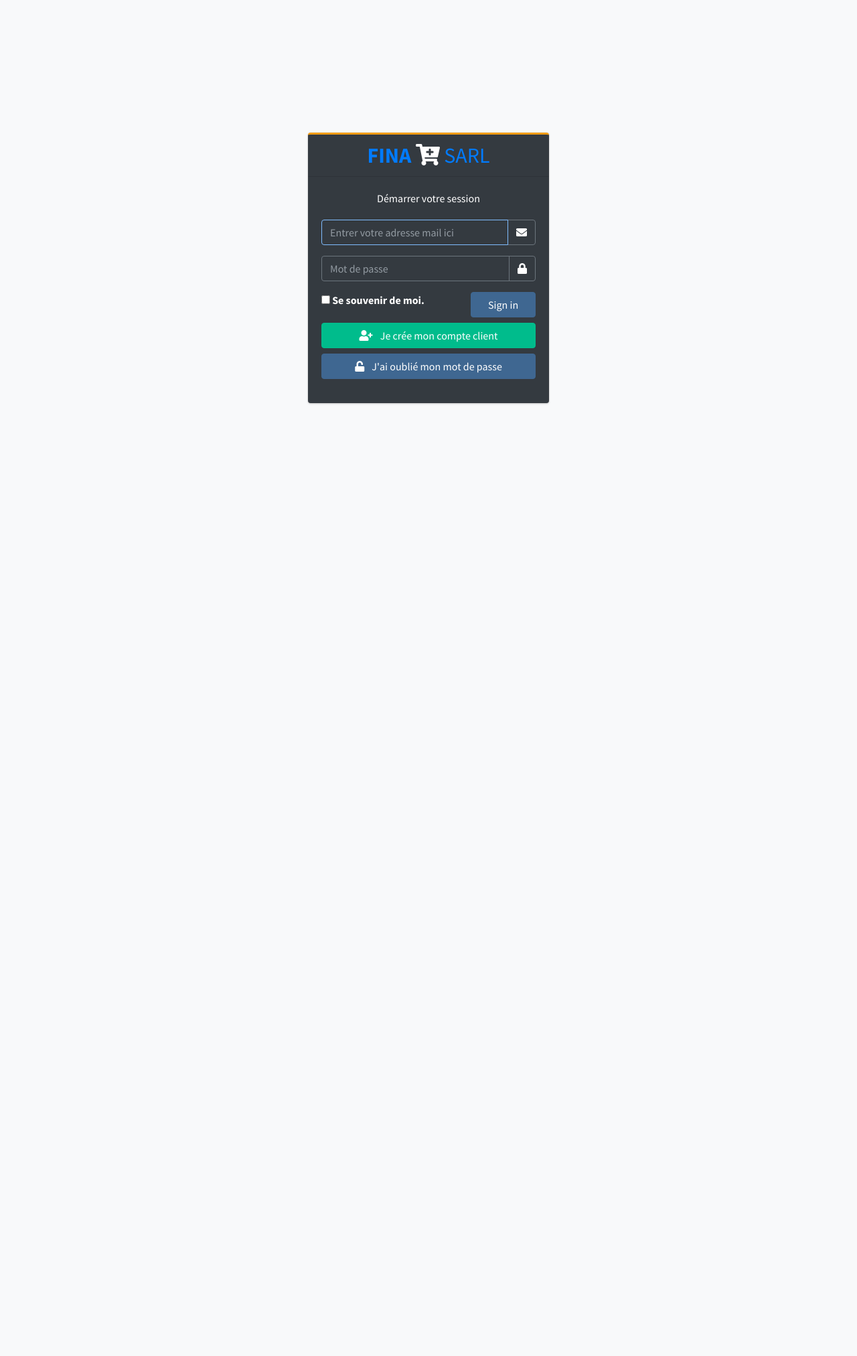
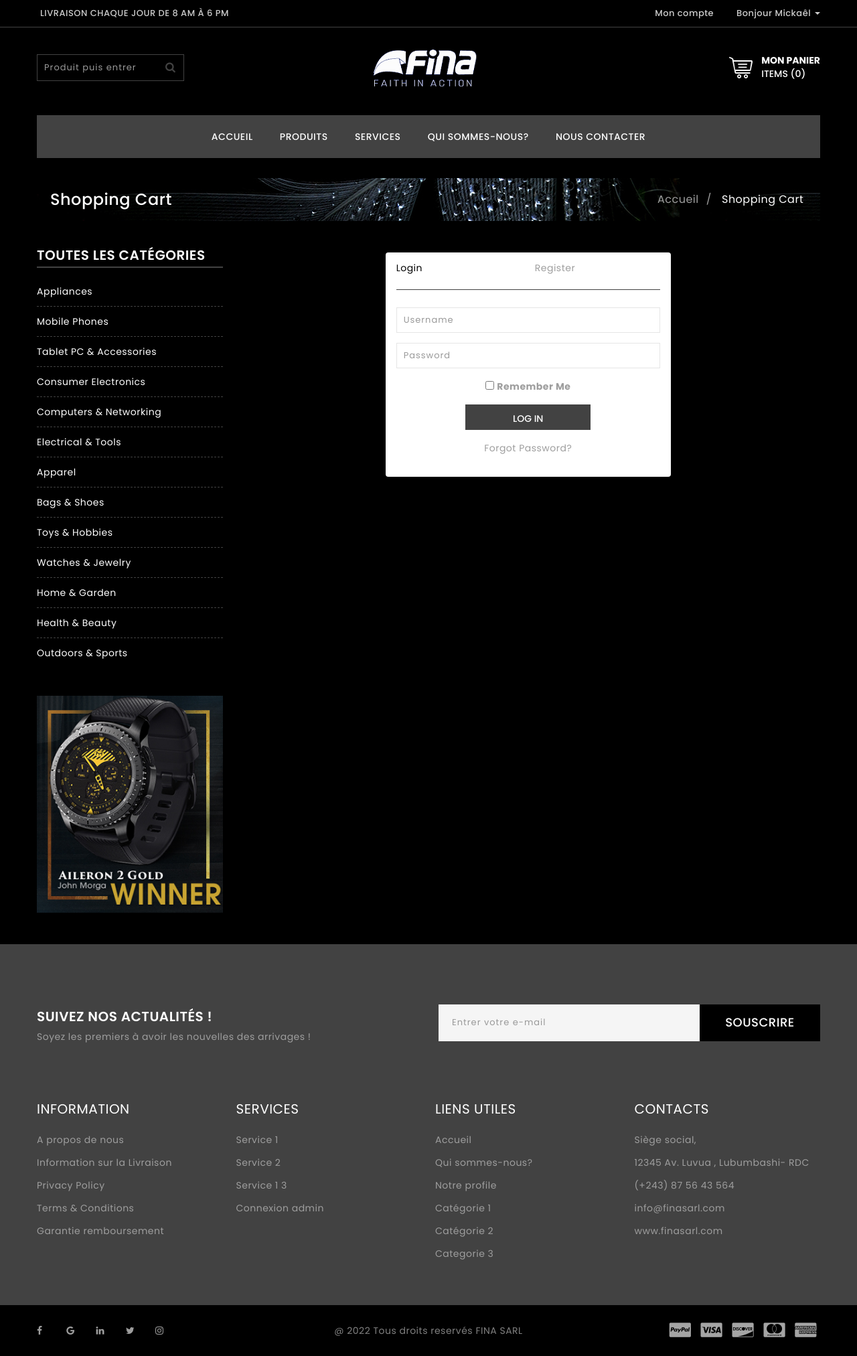
Before and after one commit to rkimwebmaster/finastore, a Symfony app: template templates/security/login.html.twig in a window 1280 px wide. Shown: the whole page at 67% size. Before the commit the page ends 604 px from the top, so only its background shows below. Run offline with Twig, Linux system fonts and the light colour scheme; the template is opened without the code that fills it, so the values that code supplies are empty; some libraries are stand-ins or nearby versions.

Commit message:
troisieme

```diff
--- a/templates/_partials/_ariane.html.twig
+++ b/templates/_partials/_ariane.html.twig
@@ -1,10 +1,18 @@
             <!-- =====  BANNER STRAT  ===== -->
         <div class="col-sm-12">
           <div class="breadcrumb ptb_20">
-            <h1>Shopping Cart</h1>
+            <h1>
+            {% block ariane1 %}
+            Shopping Cart
+            {% endblock %}
+            </h1>
             <ul>
-              <li><a href="index.html">Home</a></li>
-              <li class="active">Shopping Cart</li>
+              <li><a href="index.html">Accueil</a></li>
+              <li class="active">
+            {% block ariane2 %}
+              Shopping Cart
+            {% endblock %}
+              </li>
             </ul>
           </div>
         </div>
--- a/templates/_partials/_footer.html.twig
+++ b/templates/_partials/_footer.html.twig
@@ -11,7 +11,7 @@
             </div>
             <div class="col-sm-6">
               <div class="news-form pull-right">
-                <form onsubmit="return validatemail();" method="post">
+                <form onsubmit="return validatemail();" action="{{url('app_creationNewsLetter')}}" method="get">
                   <div class="form-group required">
                     <input name="email" id="email" placeholder="Entrer votre e-mail" class="form-control input-lg" required="" type="email">
                     <button type="submit" class="btn btn-default btn-lg">Souscrire</button>
@@ -25,28 +25,28 @@
           <div class="col-md-3 footer-block">
             <h6 class="footer-title ptb_20">Information</h6>
             <ul>
-              <li><a href="#">A propos de nous</a></li>
-              <li><a href="#">Information sur la Livraison</a></li>
-              <li><a href="#">Privacy Policy</a></li>
-              <li><a href="#">Terms & Conditions</a></li>
-              <li><a href="{{url('app_contact')}}">Contactez nous</a></li>
+              <li><a href="{{url('app_qsn')}}">A propos de nous</a></li>
+              <li><a href="{{url('app_qsn')}}">Information sur la Livraison</a></li>
+              <li><a href="{{url('app_policy')}}">Privacy Policy</a></li>
+              <li><a href="{{url('app_qsn')}}">Terms & Conditions</a></li>
+              <li><a href="{{url("app_garantie_remboursement")}}">Garantie remboursement </a></li>
             </ul>
           </div>
           <div class="col-md-3 footer-block">
             <h6 class="footer-title ptb_20">Services</h6>
             <ul>
-              <li><a href="#">Returns</a></li>
-              <li><a href="#">Site Map</a></li>
-              <li><a href="#">Wish List</a></li>
-              <li><a href="#">My Account</a></li>
-              <li><a href="#">Order History</a></li>
+              <li><a href="#">Service 1</a></li>
+              <li><a href="#">Service 2</a></li>
+              <li><a href="#">Service 1 3</a></li>
+              <li><a href="{{url("app_login")}}">Connexion admin</a></li>
             </ul>
           </div>
           <div class="col-md-3 footer-block">
-            <h6 class="footer-title ptb_20">Extras</h6>
+            <h6 class="footer-title ptb_20">Liens utiles </h6>
             <ul>
-              <li><a href="#">Accueil</a></li>
-              <li><a href="#">Qui sommes-nous?</a></li>
+              <li><a href="{{url('app_qsn')}}">Accueil</a></li>
+              <li><a href="{{url('app_qsn')}}">Qui sommes-nous?</a></li>
+              <li><a href="{{asset('profilefina2.pdf')}}">Notre profile</a></li>
               <li><a href="#">Catégorie 1</a></li>
               <li><a href="#">Catégorie 2</a></li>
               <li><a href="#">Categorie 3</a></li>
@@ -56,10 +56,10 @@
             <h6 class="footer-title ptb_20">Contacts</h6>
             <ul>
               <li>Siège social,</li>
-              <li>12345 Street name, California USA</li>
-              <li>(+324) 97b 87 546</li>
-              <li>leonode.wc@gmail.com</li>
-              <li><a href="webtronblue.com">www.lionode.com</a></li>
+              <li>12345 Av. Luvua , Lubumbashi- RDC</li>
+              <li>(+243) 87 56 43 564</li>
+              <li>info@finasarl.com</li>
+              <li><a href="finasarl.com">www.finasarl.com</a></li>
             </ul>
           </div>
         </div>
@@ -70,11 +70,11 @@
             <div class="col-sm-4">
               <div class="social_icon">
                 <ul>
-                  <li><a href="#"><i class="fa fa-facebook"></i></a></li>
-                  <li><a href="#"><i class="fa fa-google"></i></a></li>
-                  <li><a href="#"><i class="fa fa-linkedin"></i></a></li>
-                  <li><a href="#"><i class="fa fa-twitter"></i></a></li>
-                  <li><a href="#"><i class="fa fa-rss"></i></a></li>
+                  <li><a href="{#{entreprise.facebook}#}"><i class="fa fa-facebook"></i></a></li>
+                  <li><a href="{#{entreprise.googleplus}#}"><i class="fa fa-google"></i></a></li>
+                  <li><a href="{#{entreprise.linkedin}#}"><i class="fa fa-linkedin"></i></a></li>
+                  <li><a href="{#{entreprise.twitter}#}"><i class="fa fa-twitter"></i></a></li>
+                  <li><a href="{#{entreprise.instagramme}#}"><i class="fa fa-instagram"></i></a></li>
                 </ul>
               </div>
             </div>
--- a/templates/_partials/_header.html.twig
+++ b/templates/_partials/_header.html.twig
@@ -37,7 +37,7 @@
             <div class="navbar-header col-xs-6 col-sm-4"> <a class="navbar-brand" href="index.html"> <img alt="themini" src="images/logo2.png"> </a> </div>
             <div class="col-xs-6 col-sm-4 shopcart">
               <div id="cart" class="btn-group btn-block mtb_40">
-                <button type="button" class="btn" data-target="{{url("app_panier")}}" data-toggle="collapse" aria-expanded="true"><span id="shippingcart">Mon panier</span><span id="cart-total">items (0)</span> </button>
+                <button type="button" class="btn" data-target="#cart-dropdown" data-toggle="collapse" aria-expanded="true"><span id="shippingcart">Mon panier</span><span id="cart-total">items (0)</span> </button>
               </div>
               <div id="cart-dropdown" class="cart-menu collapse">
                 <ul>
@@ -65,7 +65,7 @@
                     <table class="table">
                       <tbody>
                         <tr>
-                          <td class="text-right"><strong>Sub-Total</strong></td>
+                          <td class="text-right"><strong>Sous-total</strong></td>
                           <td class="text-right">$2,100.00</td>
                         </tr>
                         <tr>
@@ -84,10 +84,10 @@
                     </table>
                   </li>
                   <li>
-                    <form action="cart_page.html">
-                      <input class="btn pull-left mt_10" value="View cart" type="submit">
+                    <form action="{{url("app_panier")}}">
+                      <input title="Voir mon panier"  class="btn pull-left mt_10" value="Panier" type="submit">
                     </form>
-                    <form action="checkout_page.html">
+                    <form action="{{url("app_panier")}}">
                       <input class="btn pull-right mt_10" value="Checkout" type="submit">
                     </form>
                   </li>
@@ -105,49 +105,49 @@
                   <ul class="dropdown-menu mega-dropdown-menu row">
                     <li class="col-md-3">
                       <ul>
-                        <li class="dropdown-header">Women's</li>
+                        <li class="dropdown-header">Catégorie 1</li>
                         <li><a href="#">Unique Features</a></li>
                         <li><a href="#">Image Responsive</a></li>
                         <li><a href="#">Auto Carousel</a></li>
                         <li><a href="#">Newsletter Form</a></li>
                         <li><a href="#">Four columns</a></li>
                         <li><a href="#">Four columns</a></li>
-                        <li><a href="#">Good Typography</a></li>
+                        <li><a href="{{url('app_produits')}}">Tous les produits</a></li>
                       </ul>
                     </li>
                     <li class="col-md-3">
                       <ul>
-                        <li class="dropdown-header">Man's</li>
+                        <li class="dropdown-header">Catégorie 2</li>
                         <li><a href="#">Unique Features</a></li>
                         <li><a href="#">Image Responsive</a></li>
                         <li><a href="#">Four columns</a></li>
                         <li><a href="#">Auto Carousel</a></li>
                         <li><a href="#">Newsletter Form</a></li>
                         <li><a href="#">Four columns</a></li>
-                        <li><a href="#">Good Typography</a></li>
+                        <li><a href="{{url('app_produits')}}">Tous les produits</a></li>
                       </ul>
                     </li>
                     <li class="col-md-3">
                       <ul>
-                        <li class="dropdown-header">Children's</li>
+                        <li class="dropdown-header">Categorie 3</li>
                         <li><a href="#">Unique Features</a></li>
                         <li><a href="#">Four columns</a></li>
                         <li><a href="#">Image Responsive</a></li>
                         <li><a href="#">Auto Carousel</a></li>
                         <li><a href="#">Newsletter Form</a></li>
                         <li><a href="#">Four columns</a></li>
-                        <li><a href="#">Good Typography</a></li>
+                        <li><a href="{{url('app_produits')}}">Tous les produits</a></li>
                       </ul>
                     </li>
                     <li class="col-md-3">
                       <ul>
                         <li id="myCarousel" class="carousel slide" data-ride="carousel">
                           <div class="carousel-inner">
-                            <div class="item active"> <a href="#"><img src="images/menu-banner1.jpg" class="img-responsive" alt="Banner1"></a></div>
+                            <div class="item active"> <a href="#"><img src="{{asset('images/menu-banner1.jpg')}}" class="img-responsive" alt="Banner1"></a></div>
                             <!-- End Item -->
-                            <div class="item"> <a href="#"><img src="images/menu-banner2.jpg" class="img-responsive" alt="Banner1"></a></div>
+                            <div class="item"> <a href="#"><img src="{{asset('images/menu-banner2.jpg')}}" class="img-responsive" alt="Banner1"></a></div>
                             <!-- End Item -->
-                            <div class="item"> <a href="#"><img src="images/menu-banner3.jpg" class="img-responsive" alt="Banner1"></a></div>
+                            <div class="item"> <a href="#"><img src="{{asset('images/menu-banner3.jpg')}}" class="img-responsive" alt="Banner1"></a></div>
                             <!-- End Item -->
                           </div>
                           <!-- End Carousel Inner -->
@@ -159,10 +159,10 @@
                 </li>
                 <li class="dropdown"> <a href="#" class="dropdown-toggle" data-toggle="dropdown">Services </a>
                   <ul class="dropdown-menu">
-                    <li> <a href="cart_page.html">Cart</a></li>
-                    <li> <a href="checkout_page.html">Checkout</a></li>
-                    <li> <a href="product_detail_page.html">Product Detail Page</a></li>
-                    <li> <a href="single_blog.html">Single Post</a></li>
+                    <li> <a href="{{url("app_panier")}}">Service 1 </a></li>
+                    <li> <a href="{{url("app_panier")}}">Service 2</a></li>
+                    <li> <a href="#">Service 3</a></li>
+                    <li> <a href="#">Service 4</a></li>
                   </ul>
                 </li>
                 <li> <a href="{{url("app_qsn")}}">Qui sommes-nous?</a></li>
--- a/templates/base.html.twig
+++ b/templates/base.html.twig
@@ -81,7 +81,11 @@
           <div class="row">
 
             <div class="col-xs-12 map mb_80">
+                            {% block principalBas %}
+
               <div id="map"></div>
+                              {% endblock %}
+
             </div>
 
           </div>
--- a/templates/security/login.html.twig
+++ b/templates/security/login.html.twig
@@ -1,122 +1,76 @@
-<!DOCTYPE html>
-<html lang="fr">
-	<head>
-		<meta charset="utf-8">
-		<meta name="viewport" content="width=device-width, initial-scale=1">
-		<meta name="description" content="Application middleware de partage de fuel entre opérateurs : Fournisseurs, clients et Négociant petroliers.">
-		<meta name="keywords" content="Administration vente en ligne - ecommerce  ">
-		<meta
-		name="author" content="Marcus R. KIM">
-		<!-- icone -->
-		<link href="{{asset('images/favicon.png')}}" rel="icon">
-		<title>FINA SARL | BACKEND
-		</title>
+{% extends 'base.html.twig' %}
 
-		<!-- Google Font: Source Sans Pro -->
-		<link
-		rel="stylesheet" href="https://fonts.googleapis.com/css?family=Source+Sans+Pro:300,400,400i,700&display=fallback">
-		<!-- Font Awesome -->
-
-		<link
-		rel="stylesheet" href="{{asset('plugins/fontawesome-free/css/all.min.css') }}">
-		<!-- overlayScrollbars -->
-		<link
-		rel="stylesheet" href="{{asset('plugins/icheck-bootstrap/icheck-bootstrap.min.css') }}">
-		<!-- Theme style -->
-		<link rel="stylesheet" href="{{asset('dist/css/adminlte.min.css') }}">
-	</head>
-	<body class="hold-transition login-page dark-mode bg-light">
-		<style></style>
-		<div
-			class="login-box">
-			<!-- /.login-logo -->
-			<div class="card card-outline card-warning">
-				<div class="card-header text-center">
-					<a href="" class="h2">
-						<b class="text-primary">FINA</b>
-						<i class="fa fa-cart-plus "></i>
-						<span class="text-primary">SARL</span>
-					</a>
+{% block body %}
+<div class="row">
+            <div class="col-md-6 col-md-offset-3">
+              <div class="panel-login panel">
+                <div class="panel-heading">
+                  <div class="row mb_20">
+                    <div class="col-xs-6">
+                      <a href="#" class="active" id="login-form-link">Login</a>
                     </div>
-				<div class="card-body">
-					<p class="login-box-msg">Démarrer votre session</p>
-					{% if error %}
-						<div class="alert alert-danger">{{ error.messageKey|trans(error.messageData, 'security') }}</div>
-					{% endif %}
-
-					{% if app.user %}
-						<div class="mb-3">
-							Vous êtes connecté en tant que
-							{{ app.user.userIdentifier }},
-							<a href="{{ path('app_logout') }}">Déconnexion</a>
+                    <div class="col-xs-6">
+                      <a href="#" id="register-form-link">Register</a>
                     </div>
-					{% endif %}
-					<form method="post">
-						<div class="input-group mb-3">
-							<input type="email" class="form-control" placeholder="Entrer votre adresse mail ici" value="{{ last_username }}" name="email" id="inputUsername" class="form-control" autocomplete="username" required autofocus>
-							<div class="input-group-append">
-								<div class="input-group-text">
-									<span class="fas fa-envelope"></span>
+                  </div>
+                  <hr>
+                </div>
+                <div class="panel-body">
+                  <div class="row">
+                    <div class="col-lg-12">
+                      <form id="login-form" action="#" method="post">
+                        <div class="form-group">
+                          <input type="text" name="username" id="username1" tabindex="1" class="form-control" placeholder="Username" value="">
+                        </div>
+                        <div class="form-group">
+                          <input type="password" name="password" id="password" tabindex="2" class="form-control" placeholder="Password">
+                        </div>
+                        <div class="form-group text-center">
+                          <input type="checkbox" tabindex="3" class="" name="remember" id="remember">
+                          <label for="remember"> Remember Me</label>
+                        </div>
+                        <div class="form-group">
+                          <div class="row">
+                            <div class="col-sm-6 col-sm-offset-3">
+                              <input type="submit" name="login-submit" id="login-submit" tabindex="4" class="form-control btn btn-login" value="Log In">
                             </div>
                           </div>
                         </div>
-						<div class="input-group mb-3">
-							<input type="password" class="form-control" placeholder="Mot de passe" name="password" id="inputPassword" class="form-control" autocomplete="current-password" required>
-
-							<input type="hidden" name="_csrf_token" value="{{ csrf_token('authenticate') }}">
-
-							<div class="input-group-append">
-								<div class="input-group-text">
-									<span class="fas fa-lock"></span>
+                        <div class="form-group">
+                          <div class="row">
+                            <div class="col-lg-12">
+                              <div class="text-center">
+                                <a href="#" tabindex="5" class="forgot-password">Forgot Password?</a>
                               </div>
                             </div>
                           </div>
+                        </div>
+                      </form>
+                      <form id="register-form" action="#" method="post">
+                        <div class="form-group">
+                          <input type="text" name="username" id="username" tabindex="1" class="form-control" placeholder="Username" value="">
+                        </div>
+                        <div class="form-group">
+                          <input type="email" name="email" id="email" tabindex="1" class="form-control" placeholder="Email Address" value="">
+                        </div>
+                        <div class="form-group">
+                          <input type="password" name="password" id="password2" tabindex="2" class="form-control" placeholder="Password">
+                        </div>
+                        <div class="form-group">
+                          <input type="password" name="confirm-password" id="confirm-password" tabindex="2" class="form-control" placeholder="Confirm Password">
+                        </div>
+                        <div class="form-group">
                           <div class="row">
-							<div class="col-8">
-								<div class="icheck-primary">
-									<input type="checkbox" id="remember" name="_remember_me">
-									<label for="remember">
-										Se souvenir de moi.
-									</label>
+                            <div class="col-sm-6 col-sm-offset-3">
+                              <input type="submit" name="register-submit" id="register-submit" tabindex="4" class="form-control btn btn-register" value="Register Now">
                             </div>
                           </div>
-							<!-- /.col -->
-							<div class="col-4">
-								<button type="submit" class="btn btn-primary btn-block">Sign in</button>
-							</div>
-							<!-- /.col -->
                         </div>
                       </form>
-					<!-- social-auth-links -->
-					<div class="social-auth-links text-center mt-2 mb-3">
-						<a href="{{url('app_client_new')}}" class="btn btn-block btn-success">
-							<i class="fa	 fa-user-plus mr-2"></i>
-							Je crée mon compte client
-						</a>
-
-						<a href="#" class="btn btn-block btn-primary">
-							<i class="fa fa-unlock mr-2"></i>
-							J'ai oublié mon mot de passe
-						</a>
-
                     </div>
-					<p
-						class="mb-1">{# <a href="{url('app_forgot_password_request')}">J'ai oublié mon mot de passe</a> #}
-					</p>
                   </div>
-				<!-- /.card-body -->
                 </div>
-			<!-- /.card -->
               </div>
-		<!-- /.login-box -->
-
-		<!-- REQUIRED SCRIPTS -->
-		<!-- jQuery --><script src="{{asset('plugins/jquery/jquery.min.js')}}"> </script>
-		<!-- Bootstrap -->
-		<script src="{{asset('plugins/bootstrap/js/bootstrap.bundle.min.js')}}"></script>
-		<!-- overlayScrollbars -->
-		<script src="{{asset('plugins/overlayScrollbars/js/jquery.overlayScrollbars.min.js')}}"></script>
-		<!-- AdminLTE App -->
-		<script src="{{asset('dist/js/adminlte.js')}}"></script>
-	</body>
-</html>
+            </div>
+          </div>
+{% endblock %}
```
Also changed, not shown: templates/_partials/_principalDroit.html.twig (+5 -5 lines), templates/accueil/contact.html.twig (+13 -24 lines), templates/accueil/qsn.html.twig (+12 -22 lines), 1 other file. Lines whose indentation alone changed are shown as unchanged.
